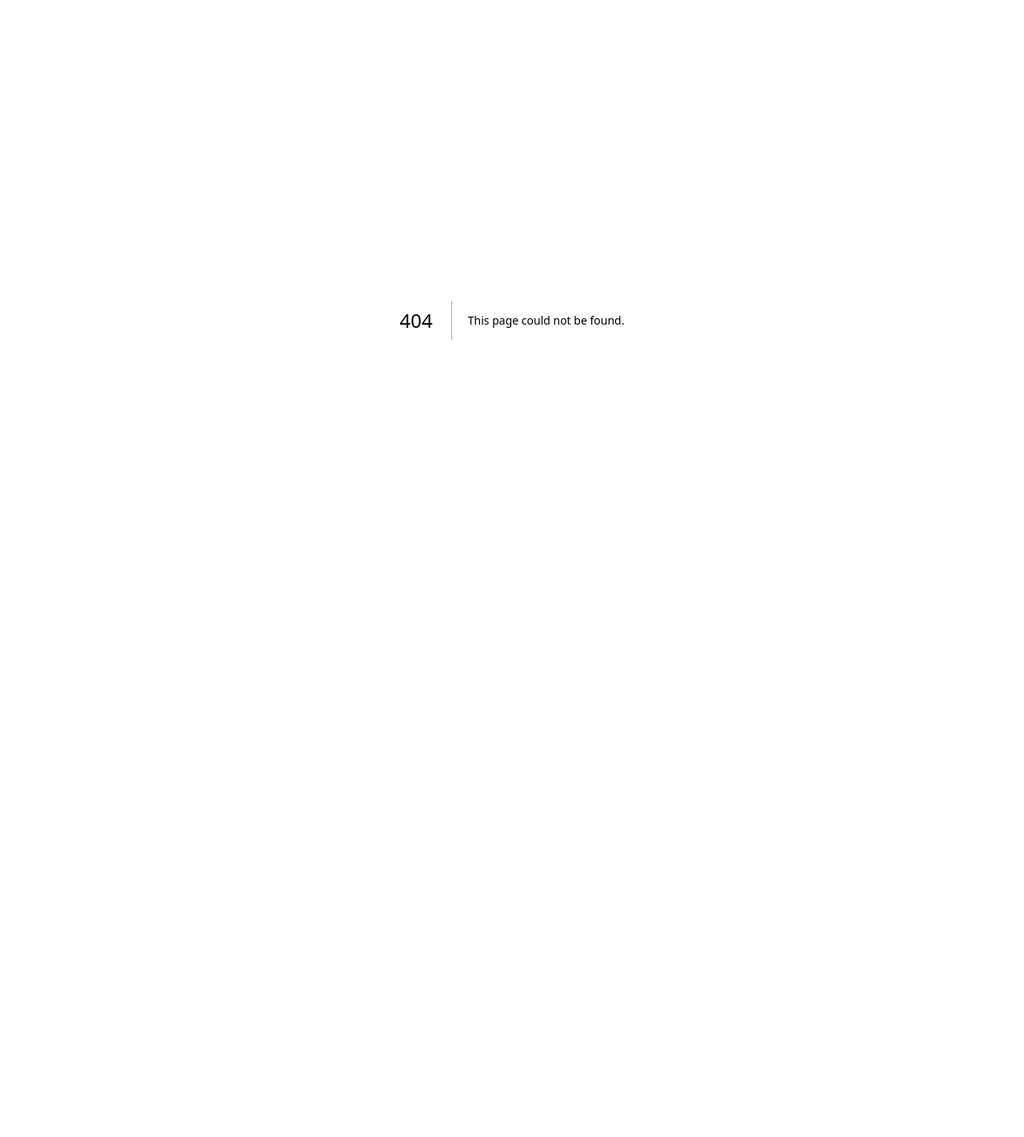
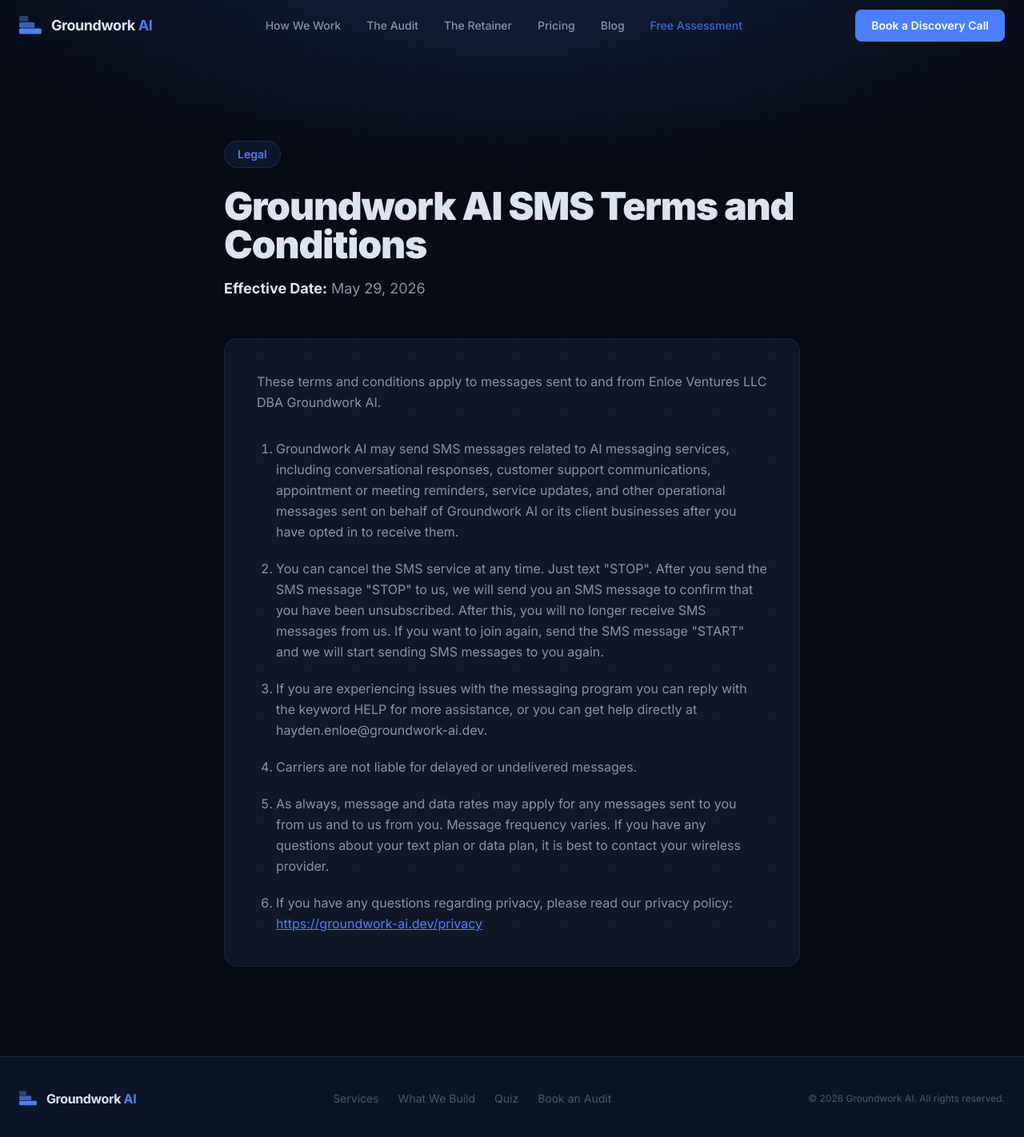
Before and after one commit to haydenenloe/groundwork-ai, a Next.js app: page /terms in a window 1280 px wide. Before the commit this address had no page. Shown: the top 1422 px of the page at 80% size. Before the commit the page ends 800 px from the top, so only its background shows below. Built offline with nearby package versions, Linux system fonts and the light colour scheme.

Commit message:
Add SMS terms page

```diff
--- /dev/null
+++ b/src/app/terms/page.tsx
@@ -0,0 +1,66 @@
+import type { Metadata } from 'next'
+import Nav from '@/components/Nav'
+import Footer from '@/components/Footer'
+
+export const metadata: Metadata = {
+  title: 'SMS Terms and Conditions | Groundwork AI',
+  description: 'Groundwork AI SMS Terms and Conditions, including opt-out instructions, help information, carrier notices, and message frequency details.',
+}
+
+export default function TermsPage() {
+  return (
+    <>
+      <Nav />
+      <main className="min-h-screen pt-16 grid-bg">
+        <div className="hero-glow absolute inset-0 pointer-events-none" />
+        <article className="relative max-w-3xl mx-auto px-6 py-20 md:py-28">
+          <div className="mb-12">
+            <div
+              className="inline-flex items-center gap-2 rounded-full px-4 py-1.5 text-sm font-semibold mb-6"
+              style={{ background: 'rgba(75,127,255,0.1)', border: '1px solid rgba(75,127,255,0.2)', color: '#4B7FFF' }}
+            >
+              Legal
+            </div>
+            <h1 className="text-4xl md:text-5xl font-black tracking-tight mb-4" style={{ color: '#DCE3EF' }}>
+              Groundwork AI SMS Terms and Conditions
+            </h1>
+            <p className="text-base md:text-lg leading-relaxed" style={{ color: '#8892A4' }}>
+              <strong style={{ color: '#DCE3EF' }}>Effective Date:</strong> May 29, 2026
+            </p>
+          </div>
+
+          <div
+            className="rounded-2xl p-8 md:p-10 space-y-8 leading-relaxed"
+            style={{ background: 'rgba(30,45,71,0.4)', border: '1px solid rgba(75,127,255,0.12)', color: '#8892A4' }}
+          >
+            <p>
+              These terms and conditions apply to messages sent to and from Enloe Ventures LLC DBA Groundwork AI.
+            </p>
+
+            <ol className="list-decimal pl-6 space-y-5">
+              <li>
+                Groundwork AI may send SMS messages related to AI messaging services, including conversational responses, customer support communications, appointment or meeting reminders, service updates, and other operational messages sent on behalf of Groundwork AI or its client businesses after you have opted in to receive them.
+              </li>
+              <li>
+                You can cancel the SMS service at any time. Just text &quot;STOP&quot;. After you send the SMS message &quot;STOP&quot; to us, we will send you an SMS message to confirm that you have been unsubscribed. After this, you will no longer receive SMS messages from us. If you want to join again, send the SMS message &quot;START&quot; and we will start sending SMS messages to you again.
+              </li>
+              <li>
+                If you are experiencing issues with the messaging program you can reply with the keyword HELP for more assistance, or you can get help directly at hayden.enloe@groundwork-ai.dev.
+              </li>
+              <li>
+                Carriers are not liable for delayed or undelivered messages.
+              </li>
+              <li>
+                As always, message and data rates may apply for any messages sent to you from us and to us from you. Message frequency varies. If you have any questions about your text plan or data plan, it is best to contact your wireless provider.
+              </li>
+              <li>
+                If you have any questions regarding privacy, please read our privacy policy: <a href="/privacy" className="underline" style={{ color: '#4B7FFF' }}>https://groundwork-ai.dev/privacy</a>
+              </li>
+            </ol>
+          </div>
+        </article>
+      </main>
+      <Footer />
+    </>
+  )
+}
```
